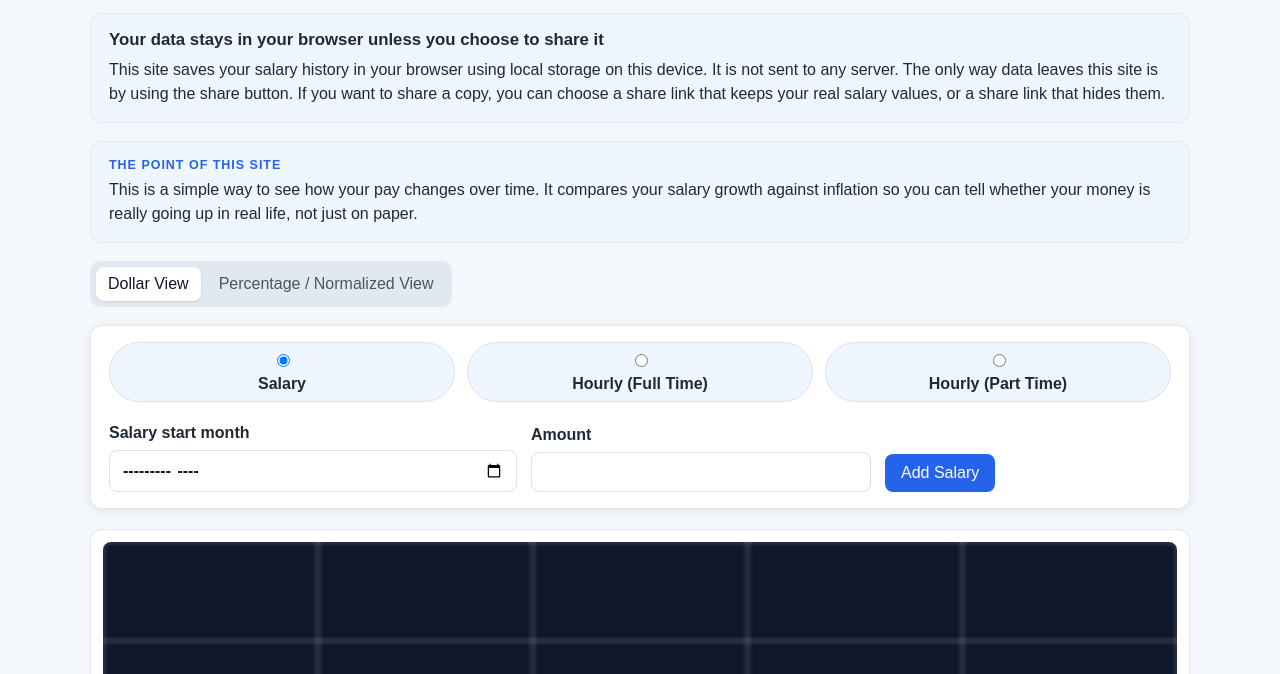
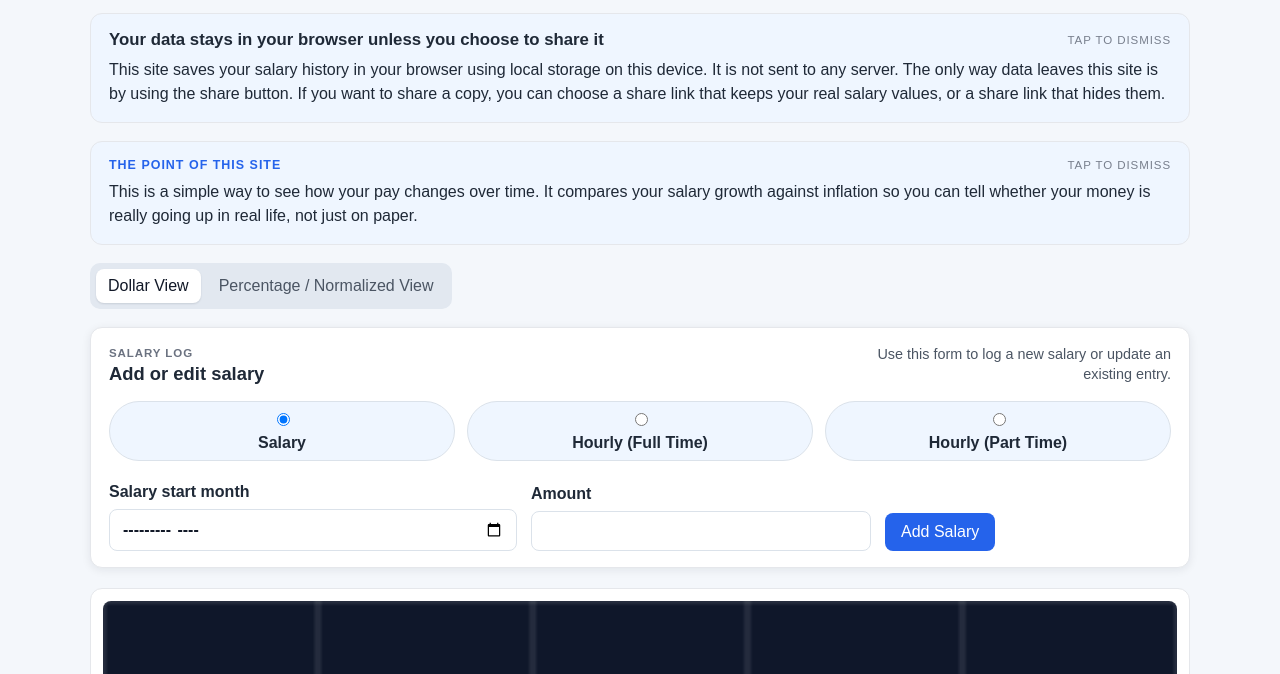
Before and after one commit to StChCa/salaryGraph, a website: page index.html in a window 1280 px wide. Shown: the part 126-800 px from the top of the page. Drawn offline with nearby package versions, Linux system fonts and the light colour scheme.

Commit message:
Add "Tap to dismiss" and title to add/edit container
Add tap to dismiss on the blurbs. Add title and instructions to add/edit
container

```diff
--- a/index.html
+++ b/index.html
@@ -33,8 +33,11 @@
             <button id="returnToMyDataButton" type="button" class="secondary-button">Return to my data</button>
         </div>
 
-        <section class="privacy-panel" aria-label="Data storage and privacy">
-            <h2>Your data stays in your browser unless you choose to share it</h2>
+        <section class="privacy-panel dismissible-card" data-dismissible-card aria-label="Data storage and privacy">
+            <div class="dismiss-row">
+                <h2>Your data stays in your browser unless you choose to share it</h2>
+                <span class="dismiss-hint">Tap to dismiss</span>
+            </div>
             <p>
                 This site saves your salary history in your browser using local storage on this device.
                 It is not sent to any server. The only way data leaves this site is by using the share button.
@@ -43,8 +46,11 @@
             </p>
         </section>
 
-        <section class="site-summary" aria-label="What this site does">
-            <p class="eyebrow">The point of this site</p>
+        <section class="site-summary dismissible-card" data-dismissible-card aria-label="What this site does">
+            <div class="dismiss-row">
+                <p class="eyebrow">The point of this site</p>
+                <span class="dismiss-hint">Tap to dismiss</span>
+            </div>
             <p>
                 This is a simple way to see how your pay changes over time.
                 It compares your salary growth against inflation so you can tell whether your money is really going up
@@ -65,7 +71,15 @@
             </div>
         </div>
 
-        <section class="panel">
+        <section class="panel" aria-labelledby="salaryFormHeading">
+            <div class="form-header">
+                <div>
+                    <p class="section-kicker">Salary log</p>
+                    <h2 id="salaryFormHeading">Add or edit salary</h2>
+                </div>
+                <p class="form-helper">Use this form to log a new salary or update an existing entry.</p>
+            </div>
+
             <form id="salaryForm">
                 <input type="hidden" id="salaryId" value="">
 
--- a/main.js
+++ b/main.js
@@ -131,6 +131,22 @@ document.addEventListener('DOMContentLoaded', () => {
 });
 
 function bindAppEvents() {
+    document.querySelectorAll('[data-dismissible-card]').forEach(card => {
+        card.addEventListener('click', () => {
+            card.classList.add('is-dismissed');
+        });
+
+        card.addEventListener('keydown', (event) => {
+            if (event.key === 'Enter' || event.key === ' ') {
+                event.preventDefault();
+                card.classList.add('is-dismissed');
+            }
+        });
+
+        card.setAttribute('tabindex', '0');
+        card.setAttribute('role', 'button');
+    });
+
     document.getElementById('themeToggleButton')?.addEventListener('click', () => {
         currentTheme = currentTheme === 'dark' ? 'light' : 'dark';
         applyTheme(currentTheme);
--- a/style.css
+++ b/style.css
@@ -200,8 +200,34 @@ button:disabled {
     color: var(--text);
 }
 
+.dismissible-card {
+    cursor: pointer;
+    transition: opacity 0.2s ease, transform 0.2s ease;
+}
+
+.dismissible-card:hover {
+    transform: translateY(-1px);
+}
+
+.dismiss-row {
+    display: flex;
+    justify-content: space-between;
+    align-items: center;
+    gap: 12px;
+    margin-bottom: 8px;
+}
+
+.dismiss-hint {
+    font-size: 0.72rem;
+    letter-spacing: 0.08em;
+    text-transform: uppercase;
+    color: var(--muted);
+    opacity: 0.9;
+    white-space: nowrap;
+}
+
 .privacy-panel h2 {
-    margin: 0 0 8px;
+    margin: 0;
     font-size: 1.05rem;
 }
 
@@ -212,7 +238,7 @@ button:disabled {
 }
 
 .site-summary .eyebrow {
-    margin: 0 0 6px;
+    margin: 0;
     font-size: 0.78rem;
     font-weight: 800;
     letter-spacing: 0.08em;
@@ -222,6 +248,10 @@ button:disabled {
 
 .site-summary p:last-child {
     font-size: 1rem;
+}
+
+.dismissible-card.is-dismissed {
+    display: none !important;
 }
 
 .view-toggle {
@@ -298,6 +328,37 @@ button:disabled {
     padding: 16px 18px;
     margin-bottom: 20px;
     box-shadow: 0 2px 10px var(--shadow);
+}
+
+.form-header {
+    display: flex;
+    align-items: end;
+    justify-content: space-between;
+    gap: 12px;
+    margin-bottom: 16px;
+}
+
+.section-kicker {
+    margin: 0 0 4px;
+    font-size: 0.72rem;
+    letter-spacing: 0.08em;
+    text-transform: uppercase;
+    color: var(--muted);
+    font-weight: 700;
+}
+
+.form-header h2 {
+    margin: 0;
+    font-size: 1.15rem;
+}
+
+.form-helper {
+    margin: 0;
+    max-width: 320px;
+    color: var(--text-soft);
+    font-size: 0.9rem;
+    line-height: 1.45;
+    text-align: right;
 }
 
 .pay-type-group {
```
